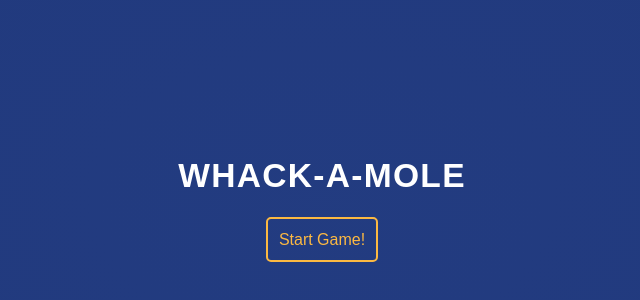
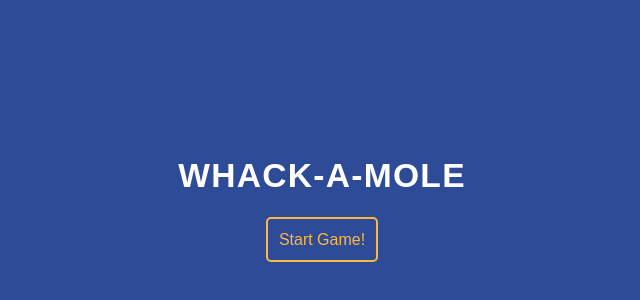
Before and after one commit to RhodesPeter/whack-a-mole-react, a React app: page / in a window 1280 px wide. Shown: the part 202-502 px from the top of the page, without its empty margins (318-958 px from the left). Built offline with nearby package versions, Linux system fonts and the light colour scheme.

Commit message:
Remove radial background colour, this may be the source of a couple of issues with Heroku/chrome

```diff
--- a/src/App.css
+++ b/src/App.css
@@ -1,5 +1,6 @@
 body {
-  background: radial-gradient(ellipse at center, #2D4B96 -500%, #172B69 550%);
+  /*background: radial-gradient(ellipse at center, #2D4B96 -500%, #172B69 550%);*/
+  background: #2D4B96;
   background-repeat: no-repeat;
   background-position: center;
   background-size: 100%;
```
